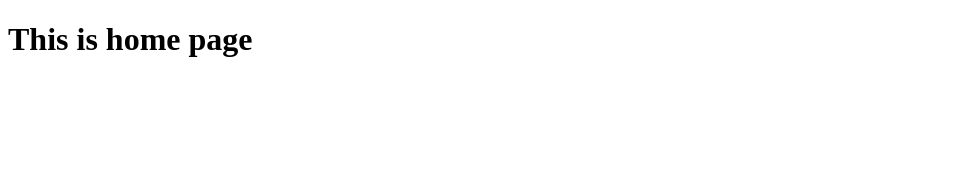
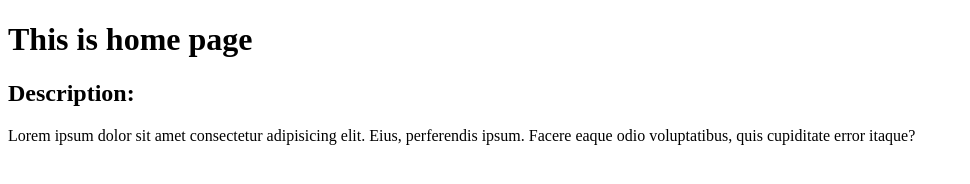
Before and after one commit to avt6966570/onto, a plain HTML site: page index.html in a window 1280 px wide. Shown: the whole page, without its empty margins (0-970 px from the left). Drawn offline with Linux system fonts and the light colour scheme.

Commit message:
Add description

```diff
--- a/index.html
+++ b/index.html
@@ -8,5 +8,9 @@
     </head>
     <body>
         <h1>This is home page</h1>
+
+        <h2>Description:</h2>
+        <p>Lorem ipsum dolor sit amet consectetur adipisicing elit.
+        Eius, perferendis ipsum. Facere eaque odio voluptatibus, quis cupiditate error itaque?</p>
     </body>
 </html>
```
